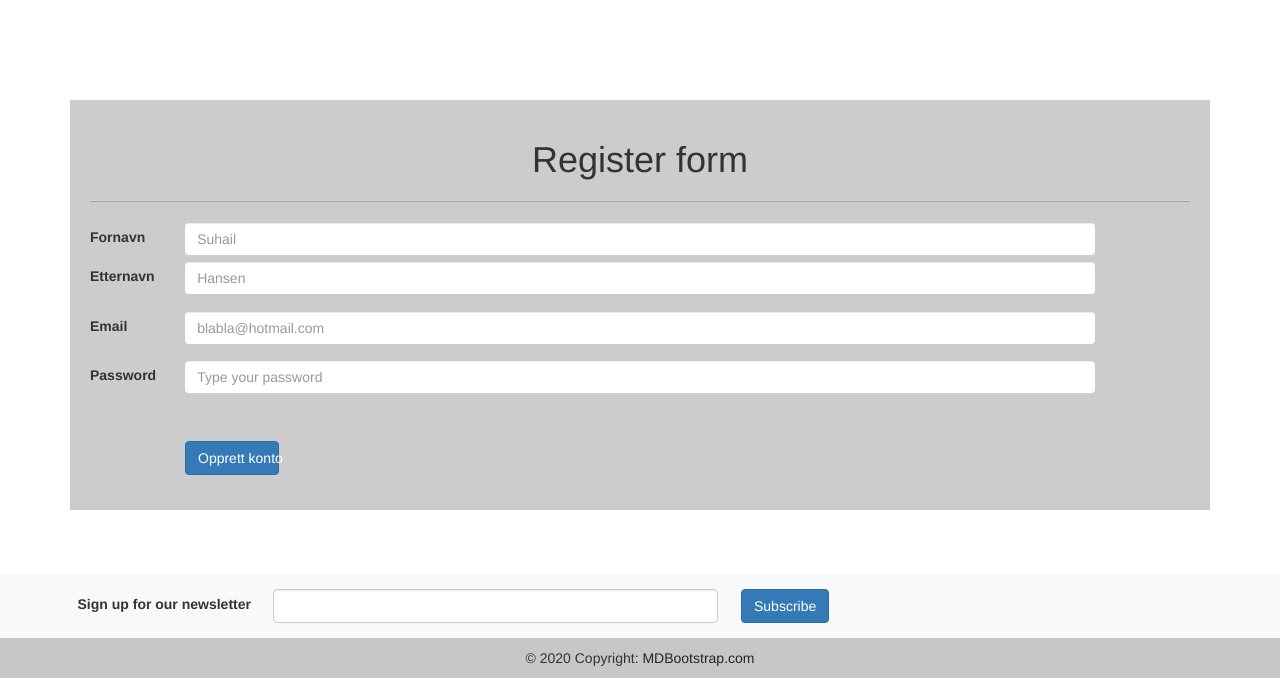
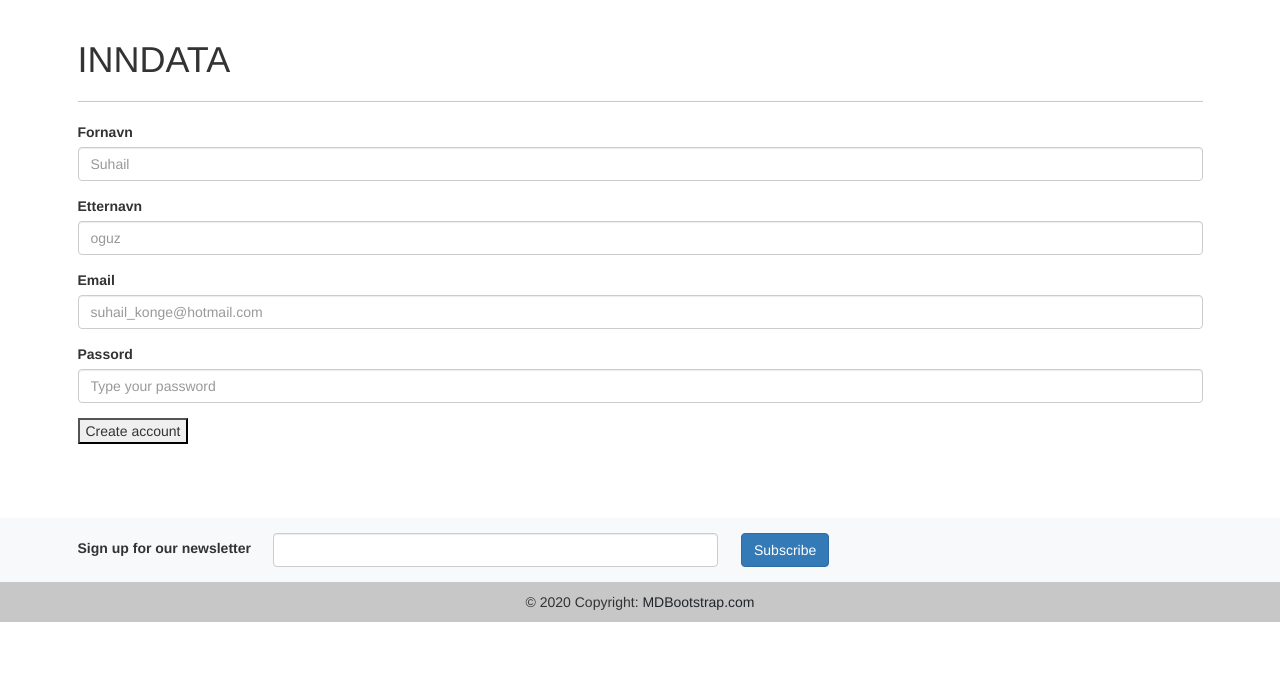
Before and after one commit to sevdeg/portfolio2, a Flask app: page /register in a window 1280 px wide. Shown: the part 181-859 px from the top of the page. After the commit the page ends 803 px from the top, so only its background shows below. Run offline with Flask 2, Linux system fonts and the light colour scheme; some libraries are stand-ins or nearby versions.

Commit message:
fetch -> registrere brukere

```diff
--- a/app.py
+++ b/app.py
@@ -1,78 +1,263 @@
-# #FØRSTE ALTERNATIV MED SQL
+#FØRSTE ALTERNATIV MED SQL
+from flask import Flask, render_template, request, jsonify ,make_response,json
+# from flask_restful import Api, Resource, reqparse
+import mysql.connector
+import time
+import logging
+
+logging.basicConfig(format="%(levelname)s: %(message)s",level=logging.DEBUG)
+
+time.sleep(30)
+
+db=mysql.connector.connect(
+    host="database",
+    user="root",
+    passwd="admin",
+    database="testdatabase"
+)
+
+mycursor = db.cursor()
+#myresult = mycursor.fetchall()
+
+
+try:
+    mycursor.execute("CREATE TABLE Person3 (fname VARCHAR(50), lname VARCHAR(50), email VARCHAR(50), password VARCHAR(50), personID int PRIMARY KEY AUTO_INCREMENT)")
+    mycursor.execute("INSERT INTO Person3 (fname,lname,email,password) VALUES(%s,%s,%s,%s)",("Tim","DON","Suhail_0310@hotmail.com","hei"))
+
+    #Does not work, why?
+    # result = mycursor.execute("SELECT * FROM Person2")
+    # logging.info(result)
+
+
+    #mycursor.execute("INSERT INTO Person2 (name,age) VALUES(%s,%s)",("Suhail",20))
+except mysql.connector.Error as err:
+    print("Something went wrong: {}".format(err))
+
+
+db.commit()
+
+
+
+'''
+db = mysql.connector.connect(
+    host="localhost",
+    user="root",
+    passwd="2000Oguz",
+    database="webshop_database"
+)
+
+mycursor = db.cursor()
+mycursor.execute("CREATE TABLE Person(name VARCHAR(50), age smallint UNSIGNED, personID int PRIMARY KEY AUTO_INCREMENT)")
+
+mycursor.execute("INSERT INTO Person1 (name,age) VALUES(%s,%s)",("Tim",19))
+db.commit()
+mycursor.execute("SELECT * FROM Person")
+myresult=mycursor.fetchall()
+
+for x in mycursor:
+    print(x)
+
+'''
+
+#ADD DATABASE
+
+#THE APII
+
+app = Flask(__name__)
+
+
+@app.route('/')
+def index():
+    return render_template('index.html')
+    #return ("hello world")
+
+@app.route('/customer')
+def customer():
+    return render_template('customerservice.html')
+    #return ("hello world")
+
+
+@app.route('/checkout')
+def checkout():
+    return render_template('checkout.html')
+    #return ("hello world")
+
+@app.route('/shoppingCart')
+def shoppingcart():
+    return render_template('shoppingCart.html')
+    #return ("hello world")
+
+
+@app.route('/login')
+def login():
+    return render_template('loggInn.html')
+    #return ("hello world")
+
+@app.route('/register')
+def register():
+    # GET request
+    # if request.method == 'GET':
+    #     print("Requested users")
+    #     return {"mesg" : "inne i get"}
+    #     mycursor = db.cursor()
+    #     mycursor.execute("SELECT * FROM Person2")
+    #     myresult = mycursor.fetchall()
+    #     return jsonify(myresult)  # serialize and use JSON headers
+    # # # POST request
+    # if request.method == 'POST':
+    #     print("Requested users")
+    #     return {"mesg" : "inne i post"}
+    #     print(request.get_json())  # parse as JSON
+    #     return 'Sucesss',
+
+    # req = request.get_json()
+
+    # print(req)
+    return render_template('register.html')
+    # return "hallo"
+
+
+
+
+
+# class registerUser(Resource):
+#     def post(self):
+#         return
+
+
+# class User(Resource):
+#     def get(self):
+
+
+
+
+
+
+
+
+@app.route('/register/create-entry', methods=["POST"])
+def leggTil():
+    #KODE FUNGERE FOR DEN UTEN FORM
+    # #get JSON object
+    # req = request.get_json()
+
+    # #no needed, just for debugging
+    # logging.info("fetch in progress")
+    # logging.info(req)
+
+    # #values
+    # inpName = req['innNavn']
+    # inpMessage = req['innMessage']
+
+    # #no needed, just for debugging
+    # logging.info(inpName)
+    # logging.info(inpMessage)
+
+    # #insert a new user
+    # mycursor.execute("INSERT INTO Person2 (name,message) VALUES(%s,%s)",(inpName,inpMessage))
+
+    # #no needed, just for debugging
+    # db.commit()
+
+    # res = make_response(jsonify(req)), 200
+    # return res
+
+    #DEL 2
+    #KODE FUNGERE FOR DEN UTEN FORM
+    # #get JSON object
+    req = request.get_json()
+
+    #no needed, just for debugging
+    logging.info("fetch in progress")
+    logging.info(req)
+
+    #values
+    inpFornavn = req['innFornavn']
+    inpEtternavn = req['innEtternavn']
+    inpEmail = req['innEmail']
+    inpPassord = req['innPassord']
+
+    #no needed, just for debugging
+    logging.info(inpFornavn)
+    logging.info(inpEtternavn)
+    logging.info(inpEmail)
+    logging.info(inpPassord)
+
+    #insert a new user
+    mycursor.execute("INSERT INTO Person3 (fname,lname,email,password) VALUES(%s,%s,%s,%s)",(inpFornavn,inpEtternavn,inpEmail,inpPassord))
+
+    #no needed, just for debugging
+    db.commit()
+
+    msg = {"Message ": "User created succsessfully"}, 201
+    res = make_response(jsonify(req)), 200
+    return jsonify(msg)
+
+
+
+
+
+if __name__ == '__main__':
+    app.run(debug=True, host="0.0.0.0")
+#     #db.close()
+
+
+
+
+
+
+
+# # ANDRE ALTERNVATIV MED SQL-ALCHEMA
 # from flask import Flask, render_template
 # import mysql.connector
+# from flask_sqlalchemy import SQLAlchemy
+# import pymysql
+# import cryptography
+# pymysql.install_as_MySQLdb()
 # import time
 
 # time.sleep(30)
 
-# db=mysql.connector.connect(
-#     host="database",
-#     user="root",
-#     passwd="admin",
-#     database="testdatabase"
-# )
+# app = Flask(__name__)
+# app.config['SQLALCHEMY_DATABASE_URI'] = 'mysql://root:admin@db-mysql/testdatabase'
 
-# mycursor = db.cursor()
+# db = SQLAlchemy(app)
 
-# try:
-#     mycursor.execute("CREATE TABLE Person1 (name VARCHAR(50), age smallint UNSIGNED, personID int PRIMARY KEY AUTO_INCREMENT)")
-# except mysql.connector.Error as err:
-#     print("Something went wrong: {}".format(err))
 
-# db.commit()
-# '''
-# db = mysql.connector.connect(
-#     host="localhost",
-#     user="root",
-#     passwd="2000Oguz",
-#     database="webshop_database"
-#     )
 
-# mycursor = db.cursor()
-# #mycursor.execute("CREATE TABLE Person(name VARCHAR(50), age smallint UNSIGNED, personID int PRIMARY KEY AUTO_INCREMENT)")
+# # #ADD DATABASE
 
-# #mycursor.execute("INSERT INTO Person (name,age) VALUES(%s,%s)",("Tim",19))
-# #db.commit()
-# mycursor.execute("SELECT * FROM Person")
-# myresult=mycursor.fetchall()
+# class example(db.Model):
+#         id = db.Column(db.Integer, primary_key=True)
+#         name = db.Column(db.String(255))
 
-# for x in mycursor:
-#     print(x)
+#         def __repr__(self):
+#             return "<User(name='%s'>" % (
+#                 self.name
+#             )
 
-# '''
-# #ADD DATABASE
 
-# #THE APII
-
-# app = Flask(__name__)
-
+# db.create_all()
 
 # @app.route('/')
 # def index():
 #     return render_template('index.html')
-#     #return ("hello world")
 
 # @app.route('/customer')
 # def customer():
 #     return render_template('customerservice.html')
-#     #return ("hello world")
-
 
 # @app.route('/checkout')
 # def checkout():
 #     return render_template('checkout.html')
-#     #return ("hello world")
 
 # @app.route('/shoppingCart')
 # def shoppingcart():
 #     return render_template('shoppingCart.html')
-#     #return ("hello world")
-
 
 # @app.route('/login')
 # def login():
 #     return render_template('loggInn.html')
-#     #return ("hello world")
 
 # @app.route('/register')
 # def register():
@@ -80,69 +265,3 @@
 
 # if __name__ == '__main__':
 #     app.run(debug=True, host="0.0.0.0")
-# #     #db.close()
-
-
-
-
-
-
-
-# ANDRE ALTERNVATIV MED SQL-ALCHEMA
-from flask import Flask, render_template
-import mysql.connector
-from flask_sqlalchemy import SQLAlchemy
-import pymysql
-import cryptography
-pymysql.install_as_MySQLdb()
-import time
-
-time.sleep(30)
-
-app = Flask(__name__)
-app.config['SQLALCHEMY_DATABASE_URI'] = 'mysql://root:admin@db-mysql/testdatabase'
-
-db = SQLAlchemy(app)
-
-
-
-# #ADD DATABASE
-
-class example(db.Model):
-        id = db.Column(db.Integer, primary_key=True)
-        name = db.Column(db.String(255))
-
-        def __repr__(self):
-            return "<User(name='%s'>" % (
-                self.name
-            )
-
-
-db.create_all()
-
-@app.route('/')
-def index():
-    return render_template('index.html')
-
-@app.route('/customer')
-def customer():
-    return render_template('customerservice.html')
-
-@app.route('/checkout')
-def checkout():
-    return render_template('checkout.html')
-
-@app.route('/shoppingCart')
-def shoppingcart():
-    return render_template('shoppingCart.html')
-
-@app.route('/login')
-def login():
-    return render_template('loggInn.html')
-
-@app.route('/register')
-def register():
-    return render_template('register.html')
-
-if __name__ == '__main__':
-    app.run(debug=True, host="0.0.0.0")
--- a/initdb/initdb.sql
+++ b/initdb/initdb.sql
@@ -1 +1 @@
-CREATE DATABASE testdatabase;
+-- CREATE DATABASE testdatabase;
--- a/templates/register.html
+++ b/templates/register.html
@@ -107,69 +107,105 @@
 
         <main>
 
-            <main>
-                <div class="container contact-form">
-                    <h1 style="text-align: center;">Register form</h1>
-                    <hr>
-
-                    <!-- <div class="row">
-                        <div class="col-md-4 offset-md-4">-->
-                    <form name="contactform" method="post" class="needs-validation" novalidate-id="forms">
-                        <!-- Navn -->
-                        <div class="form-group row" style="margin-bottom: 5px;">
-                            <label for="firstname" class="col-sm-1 col-form-label">Fornavn</label>
-                            <div class="col-sm-10">
-                                <input name="fname" type="text" class="form-control" id="inpFornavn" autocomplete="off" required="" placeholder="Suhail">
-                                <!-- <div class="invalid-feedback">
-                                    Please enter your first name
-                                </div> -->
-                            </div>
-                        </div>
-
-                        <!-- Email -->
-                        <div class="form-group row">
-                            <label for="lastname" class="col-sm-1 col-form-label" style="margin-bottom: 5px;">Etternavn</label>
-                            <div class="col-sm-10">
-                                <input name="lname" type="text" class="form-control" placeholde="Hansen" id="inpEtternavn" autocomplete="off" required="" placeholder="Hansen">
-                                <!-- <div class="invalid-feedback">
-                                    Please enter your email adress
-                                </div> -->
-                            </div>
-                        </div>
-
-                        <div class="form-group row">
-                            <label for="inputEmail" class="col-sm-1 col-form-label" >Email</label>
-                            <div class="col-sm-10">
-                                <input name="email" type="email" class="form-control" placeholde="blabla@blabla.com" id="inpEmail" autocomplete="off" required="" placeholder="blabla@hotmail.com">
-                                <!-- <div class="invalid-feedback">
-                                    Please enter your email adress
-                                </div> -->
-                            </div>
-                        </div>
 
 
-                        <div class="form-group row">
-                            <label for="pwd" class="col-sm-1 col-form-label" style="margin-bottom: 5px;">Password</label>
-                            <div class="col-sm-10">
-                                <input name="password" type="password" class="form-control" id="inpPassword" autocomplete="off" required="" placeholder="Type your password">
-                                <!-- <div class="invalid-feedback">
-                                    Please enter your email adress
-                                </div> -->
+                <!-- DEL 2 ------------------------ -->
+
+<!--         DENNE FUNGERER UTEN FORM
+
+            <div class="container">
+                <div class="row">
+                    <div class="col">
+                        <h1>INNDATA</h1>
+                        <hr>
+
+                        <div class="mb-3">
+                            <div class="form-group">
+                                <label>Message</label>
+                                <input class="form-control" id="inpNavn" cols="30" rows="3" placeholder="Enter your message" required></input>
                             </div>
+
+                            <div class="form-group">
+                                <label>Message</label>
+                                <textarea class="form-control" id="inpMessage" cols="30" rows="3" placeholder="Enter your message" required></textarea>
+                            </div>
+
+                            <button class="btn btn-primary" onclick="submit_entry();">Leave message</button>
                         </div>
-
-                        <!-- Melding -->
-
-                        <div class="form-group row">
-                            <button type="submit" class="btn btn-primary col-sm-1" style="margin-top: 30px; margin-left: 110px;" >
-                                Opprett konto
-                            </button>
-                        </div>
-                    </form>
+                    </div>
                 </div>
+            </div>
+        -->
 
 
-            </main>
+
+
+<!--  FUNGERER MED FORM -> UTVID I NESTE MED FLERE INPUTS
+
+            <div class="container">
+                <div class="row">
+                    <div class="col">
+                        <h1>INNDATA</h1>
+                        <hr>
+
+                        <div class="mb-3">
+                            <form class="form" id="registerForm">
+                                <div class="form-group">
+                                    <label>Message</label>
+                                    <input class="form-control" id="inpNavn" cols="30" rows="3" placeholder="Enter your message" required></input>
+                                </div>
+
+                                <div class="form-group">
+                                    <label>Message</label>
+                                    <textarea class="form-control" id="inpMessage" cols="30" rows="3" placeholder="Enter your message" required></textarea>
+                                </div>
+
+                                <button type="submit">Leave message</button>
+                            </form>
+                        </div>
+                    </div>
+                </div>
+            </div>   -->
+
+
+
+
+
+            <div class="container">
+                <div class="row">
+                    <div class="col">
+                        <h1>INNDATA</h1>
+                        <hr>
+
+                        <div class="mb-3">
+                            <form class="form" id="registerForm">
+                                <div class="form-group">
+                                    <label>Fornavn</label>
+                                    <input class="form-control" name="fname" id="inpFornavn" placeholder="Suhail" required></input>
+                                </div>
+
+                                <div class="form-group">
+                                    <label>Etternavn</label>
+                                    <input name="lname" class="form-control" id="inpEtternavn" placeholder="oguz" required></input>
+                                </div>
+
+                                <div class="form-group">
+                                    <label>Email</label>
+                                    <input name="email" class="form-control" type="email" id="inpEmail" placeholder="suhail_konge@hotmail.com" required></input>
+                                </div>
+
+                                <div class="form-group">
+                                    <label>Passord</label>
+                                    <input name="pwd" type="password" class="form-control" id="inpPassord" placeholder="Type your password" required></input>
+                                </div>
+
+                                <button type="submit">Create account</button>
+                            </form>
+                        </div>
+                    </div>
+                </div>
+            </div>
+
 
 
         </main>
@@ -219,5 +255,134 @@
 
     <script src="{{ url_for('static', filename='js/mainn.js')}}"></script>
     <script src="https://unpkg.com/ionicons@4.5.10-0/dist/ionicons.js"></script>
+
+
+    <script>
+        //DEL 1 -------------------------------------------------------
+        // HENGER MED DEL 2 OVER -> FUNGERER
+        // function submit_entry(){
+        //     var innNavn = document.getElementById('inpNavn');
+        //     var innMessage = document.getElementById('inpMessage');
+
+        //     var entry = {
+        //         innNavn: innNavn.value,
+        //         innMessage: innMessage.value
+        //     };
+
+        //     fetch(`${window.origin}/register/create-entry`, {
+        //         method: "POST",
+        //         credentials: "include",
+        //         body: JSON.stringify(entry),
+        //         cache: "no-cache",
+        //         headers: new Headers({
+        //             "content-type": "application/json"
+        //         })
+        //     })
+        //     .then(function (response){
+        //         if(response.status !== 200){
+        //             console.log(`Response status was not 200: ${response.status}`);
+        //             return;
+        //         }
+        //         response.json().then(function(data){
+        //             console.log(data)
+        //         })
+        //     })
+        // }
+
+
+
+         //DEL 2 ------------------------------------------------------------ fungerer med form
+        // const myForm = document.getElementById('registerForm');
+        // var innNavn = document.getElementById('inpNavn');
+        // var innMessage = document.getElementById('inpMessage');
+        // console.log("leser");
+        // myForm.addEventListener('submit', function(e){
+        //     console.log("Trukket");
+        //     e.preventDefault();
+
+
+        //     var entry = {
+        //         innNavn: innNavn.value,
+        //         innMessage: innMessage.value
+        //     };
+
+
+
+        //     fetch(`${window.origin}/register/create-entry`, {
+        //         method: "POST",
+        //         credentials: "include",
+        //         body: JSON.stringify(entry),
+        //         cache: "no-cache",
+        //         headers: new Headers({
+        //             "content-type": "application/json"
+        //         })
+        //     })
+        //     .then(function (response){
+        //         if(response.status !== 200){
+        //             console.log(`Response status was not 200: ${response.status}`);
+        //             return;
+        //         }
+        //         response.json().then(function(data){
+        //             console.log(data)
+        //         })
+        //     })
+        // })
+
+
+
+
+
+        //DEL 2 -> denne kan du teste videre med
+
+        //Hente ut alle input.values
+        const myForm = document.getElementById('registerForm');
+        var innFornavn = document.getElementById('inpFornavn');
+        var innEtternavn = document.getElementById('inpEtternavn');
+        var innEmail = document.getElementById('inpEmail');
+        var innPassord = document.getElementById('inpPassord');
+        console.log("leser");
+
+        //Utfør operasjon-> trykk på knapp
+        myForm.addEventListener('submit', function(e){
+            console.log("Trukket");
+            e.preventDefault();
+
+
+            var entry = {
+                innFornavn: innFornavn.value,
+                innEtternavn: innEtternavn.value,
+                innEmail: innEmail.value,
+                innPassord: innPassord.value
+            };
+
+            console.log(entry);
+
+
+
+            fetch(`${window.origin}/register/create-entry`, {
+                method: "POST",
+                credentials: "include",
+                body: JSON.stringify(entry),
+                cache: "no-cache",
+                headers: new Headers({
+                    "content-type": "application/json"
+                })
+            })
+            .then(function (response){
+                if(response.status !== 200){
+                    console.log(`Response status was not 200: ${response.status}`);
+                    return;
+                }
+                response.json().then(function(data){
+                    console.log(data)
+                })
+            })
+        })
+
+
+
+
+
+    </script>
     </body>
 </html>
```
